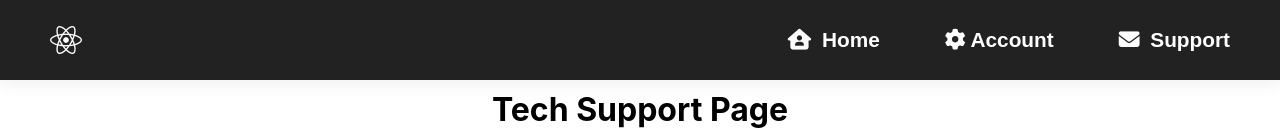
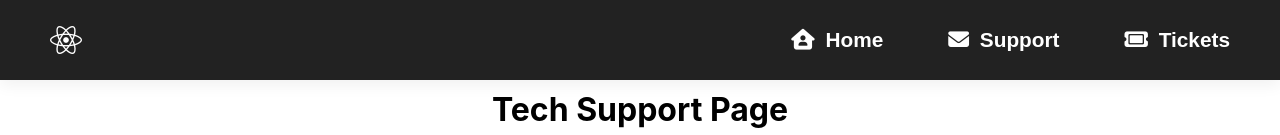
Before and after one commit to marcus-karozis/Project-4-Team-5, a React (Create React App) app: page /techSupportPage in a window 1280 px wide. Shown: the top 135 px of the page. Built offline with nearby package versions, Linux system fonts and the light colour scheme.

Commit message:
Added Ticket Page to Navbar
Ability is in place to render two different pages depending on the user_type (user type is currently dummy data though just for testing)

Also commented out Accounts Page since that doesn't go anywhere yet

```diff
--- a/src/components/Navbar.js
+++ b/src/components/Navbar.js
@@ -40,13 +40,19 @@ function Navbar() {
                         <i className="fa-solid fa-house-user"></i> Home
                         </Link>
                     </li>
-                    <li><a href="index.html">
+                    {/* <li><a href="index.html">
                         <i className="fa-solid fa-gear"></i>
-                        Account</a></li>
+                        Account</a></li> */}
 
                     <li>
                         <Link to="/techSupportPage" style={{ textAlign: 'center'}}>
                             <i className="fa-solid fa-envelope"></i> Support
+                        </Link>
+                    </li>
+
+                    <li>
+                        <Link to="/tickets" style={{ textAlign: 'center'}}>
+                            <i className="fa-solid fa-ticket"></i> Tickets
                         </Link>
                     </li>
                 </ul>
--- a/src/adminTicketsPage/AdminTicketsPage.js
+++ b/src/ticketPages/adminTicketsPage/AdminTicketsPage.js
@@ -1,14 +1,14 @@
 import React, { useState, useRef, useEffect } from 'react';
 
-import Navbar from '../components/Navbar';
+import Navbar from '../../components/Navbar';
 import adminStyles from './AdminTicketsPageStyles.css';
 
 import emailjs from '@emailjs/browser';
 import axios from 'axios';
 
-import { Ticket }  from '../Ticket.js'; // Import the Ticket class
+import { Ticket }  from '../../Ticket.js'; // Import the Ticket class
 
-import LoadingSpinner from "../components/LoadingSpinner";
+import LoadingSpinner from "../../components/LoadingSpinner";
 
 
 function NotCompleteTicket(props) {
--- /dev/null
+++ b/src/ticketPages/ticketPage.js
@@ -0,0 +1,23 @@
+
+import AdminTicketPage from './adminTicketsPage/AdminTicketsPage';
+
+// will choose page depending on the user
+    // at the moment, it will only render the adminTicketPage as the
+    // teacher/student version has not been completed yet
+// at the momemt the typeOfUser is dummy data just to test if two different pages render :)
+
+    const user = {
+        user_type: 0
+    }
+
+    const typeOfUser = user.user_type; // 0: admin, 1: lecturer, 2: student
+
+    function ticketPage() {
+        return (
+            <div>
+                {typeOfUser === 0 ? <AdminTicketPage/> : "insert teacher/student page here"}
+            </div>
+        );
+    }
+
+    export default ticketPage;
```
Also changed, not shown: src/index.js (+4 -3 lines), src/ticketPages/adminTicketsPage/AdminTicketsPageStyles.css (renamed from src/adminTicketsPage/AdminTicketsPageStyles.css).
